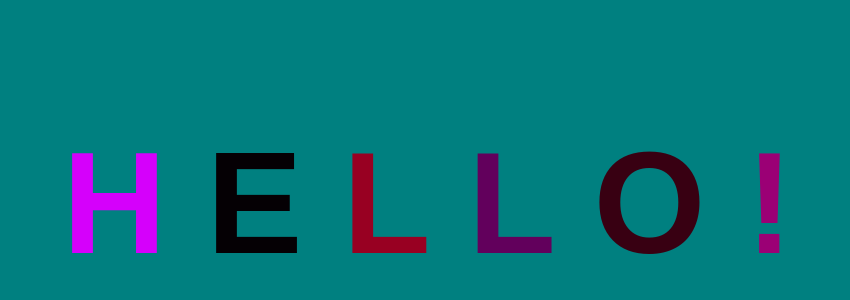
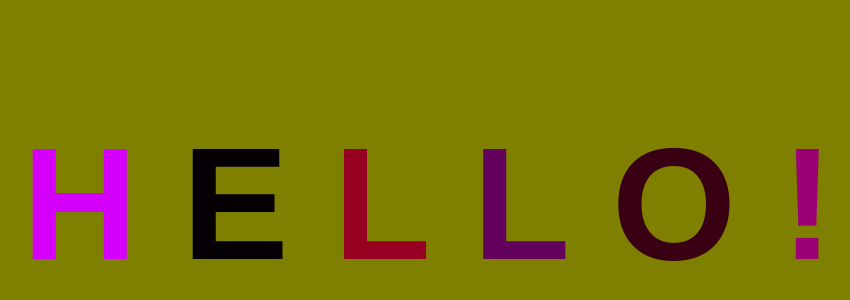
Before and after one commit to mbhalesha/AnimatedTextGitDemo, a plain HTML site: page index.html in a window 1280 px wide. Shown: the part 204-504 px from the top of the page, without its empty margins (212-1062 px from the left). Drawn offline with Linux system fonts and the light colour scheme; a web font is replaced by a local one.

Commit message:
change bg to olive

```diff
--- a/app.css
+++ b/app.css
@@ -3,10 +3,10 @@ body {
   justify-content: center;
   align-items: center;
   height: 100vh;
-  background-color: teal;
+  background-color: olive;
 }
 
 h1 {
-  font-size: 9rem;
+  font-size: 10rem;
   font-family: "Tenali Ramakrishna", sans-serif;
 }
```
